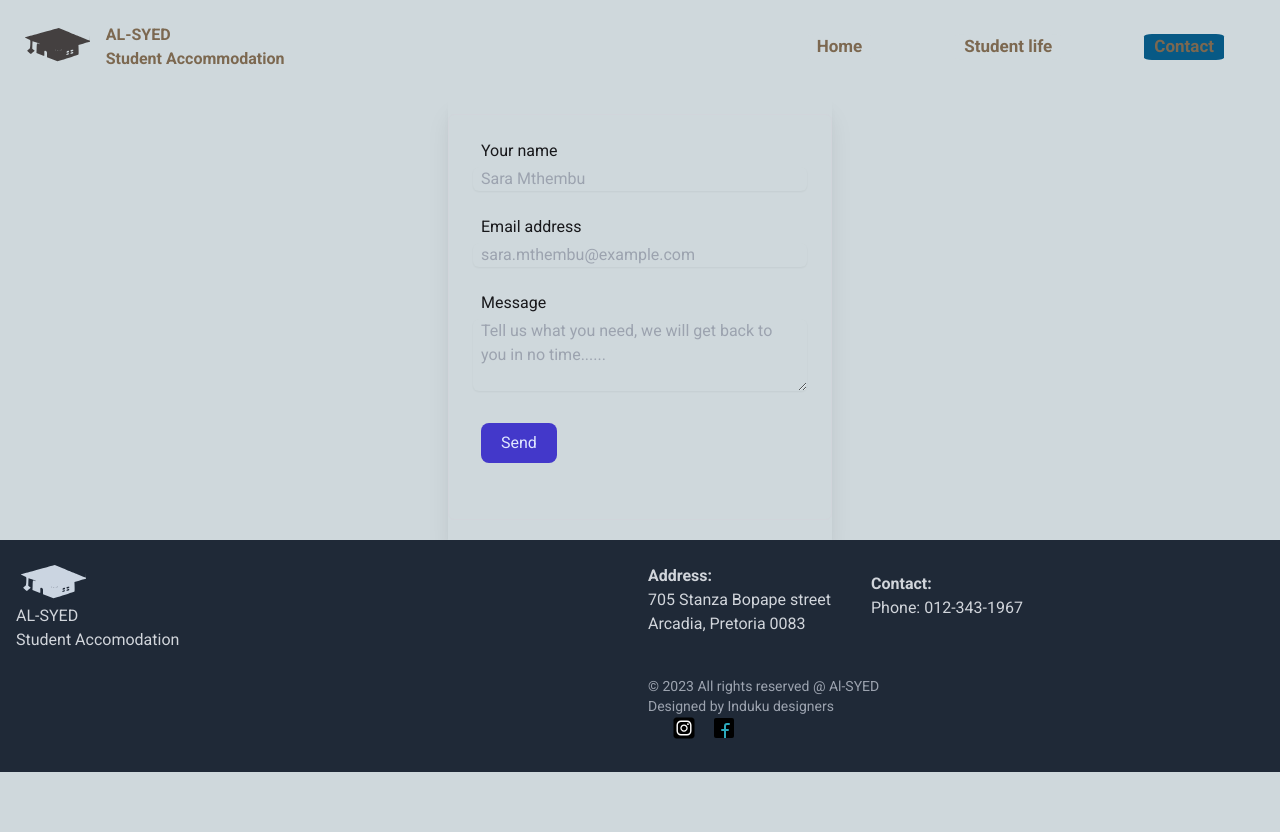
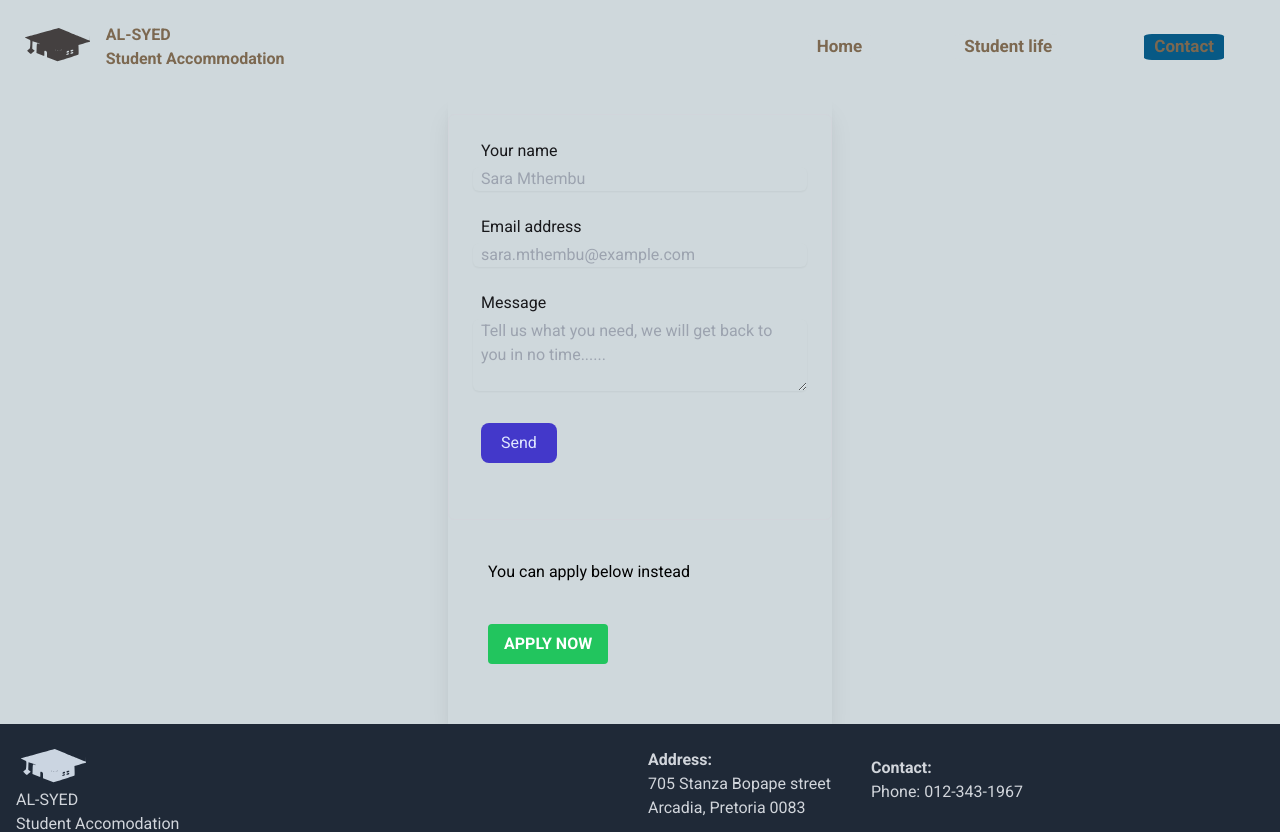
Before and after one commit to sfintshaka/client, a React (Vite) app: page /contact in a window 1280 px wide. Shown: the top 832 px of the page. Before the commit the page ends 800 px from the top, so only its background shows below. Built offline with nearby package versions, Linux system fonts and the light colour scheme.

Commit message:
Added application form, in terms of google form.

```diff
--- a/src/components/Contact.tsx
+++ b/src/components/Contact.tsx
@@ -1,6 +1,6 @@
 const Contact = () => {
 
-
+            const googleFormUrl ='https://docs.google.com/forms/d/e/1FAIpQLSehQnLOvu8GiijkeMERNYO7smptUStWeaiZhcFtHGA2_McVQQ/viewform?usp=sf_link'
 
   return (
     <div className="w-full md:w-96 md:max-w-full mx-auto py-5  shadow-xl">
@@ -93,7 +93,16 @@ const Contact = () => {
         </div>
       </form>
     </div>
-
+    <div className="p-10">
+    <p>You can apply  below instead</p>
+    </div>
+    <div className="px-10 pb-10">
+      <a href={googleFormUrl}
+       className="bg-green-500 text-white font-bold py-2 px-4 rounded inline-block hover:bg-green-600"
+       target="_blank" rel="noopener noreferrer">
+      APPLY NOW
+      </a>
+    </div>
   </div>
 
   )
```
